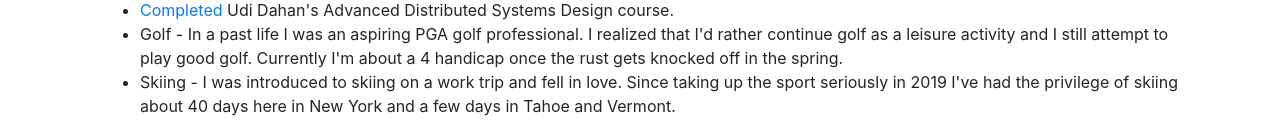
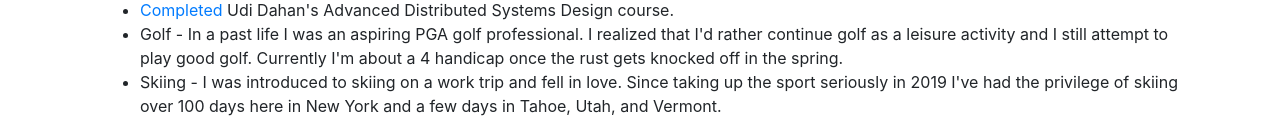
Before and after one commit to dmmusil/dmmusil.github.io, an Angular app in the folder dmmusil/: page /about in a window 1280 px wide. Shown: the part 3026-3157 px from the top of the page. Built offline with nearby package versions, Linux system fonts and the light colour scheme.

Commit message:
Skiing updates

```diff
--- a/dmmusil/src/app/about/about.component.html
+++ b/dmmusil/src/app/about/about.component.html
@@ -325,7 +325,7 @@
     <li>
       Skiing - I was introduced to skiing on a work trip and fell in love. Since
       taking up the sport seriously in 2019 I've had the privilege of skiing
-      about 40 days here in New York and a few days in Tahoe and Vermont.
+      over 100 days here in New York and a few days in Tahoe, Utah, and Vermont.
     </li>
   </ul>
 </div>
```
